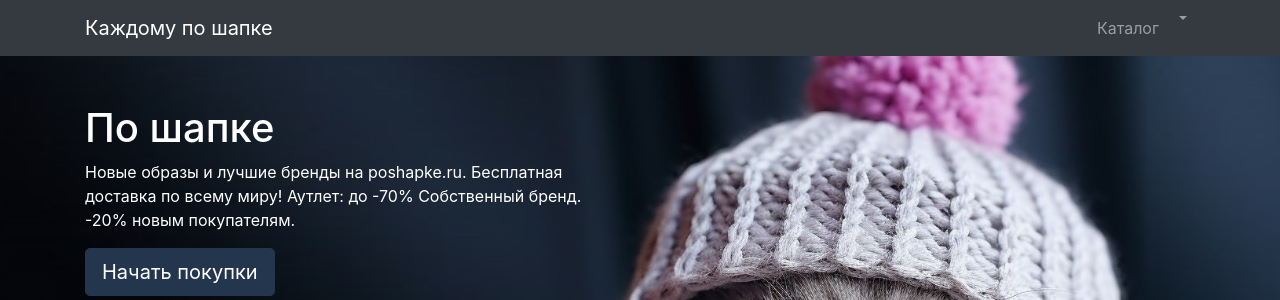
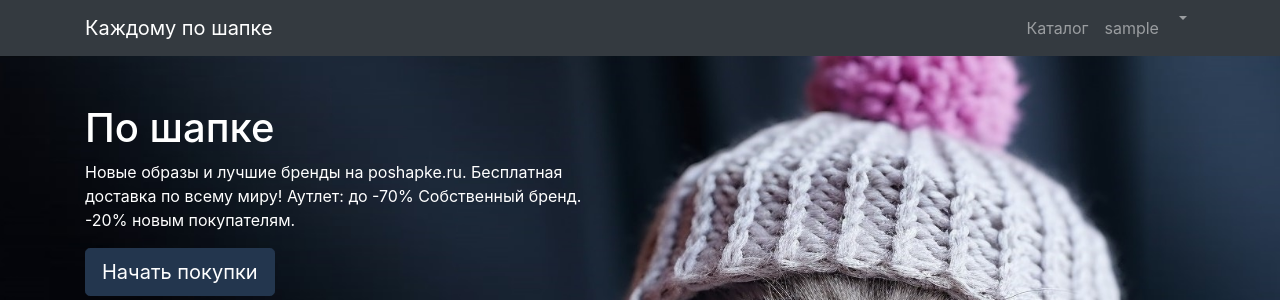
Before and after one commit to Conqerorior/poshapke, a Django app: page / in a window 1280 px wide. Shown: the top 300 px of the page. Run offline with Django 4.2, Linux system fonts and the light colour scheme; the visitor is signed in with stand-in values (Sample User, id 1); some libraries are stand-ins or nearby versions.

Commit message:
Отображение юзернейма

```diff
--- a/poshapke/products/templates/products/base.html
+++ b/poshapke/products/templates/products/base.html
@@ -29,6 +29,7 @@
                     <a class="nav-link" href="{% url 'products:products' %}">Каталог <i class="fas fa-shopping-bag"></i> </a>
                 </li>
                 {% if user.is_authenticated %}
+                   <a class="nav-link" href="{% url 'users:profile' %}">{{ user.username }} </a>
                 <li class="nav-item dropdown">
                     <a class="nav-link dropdown-toggle" href="#" id="navbarDropdown" role="button"
                        data-bs-toggle="dropdown" aria-expanded="false">
```
